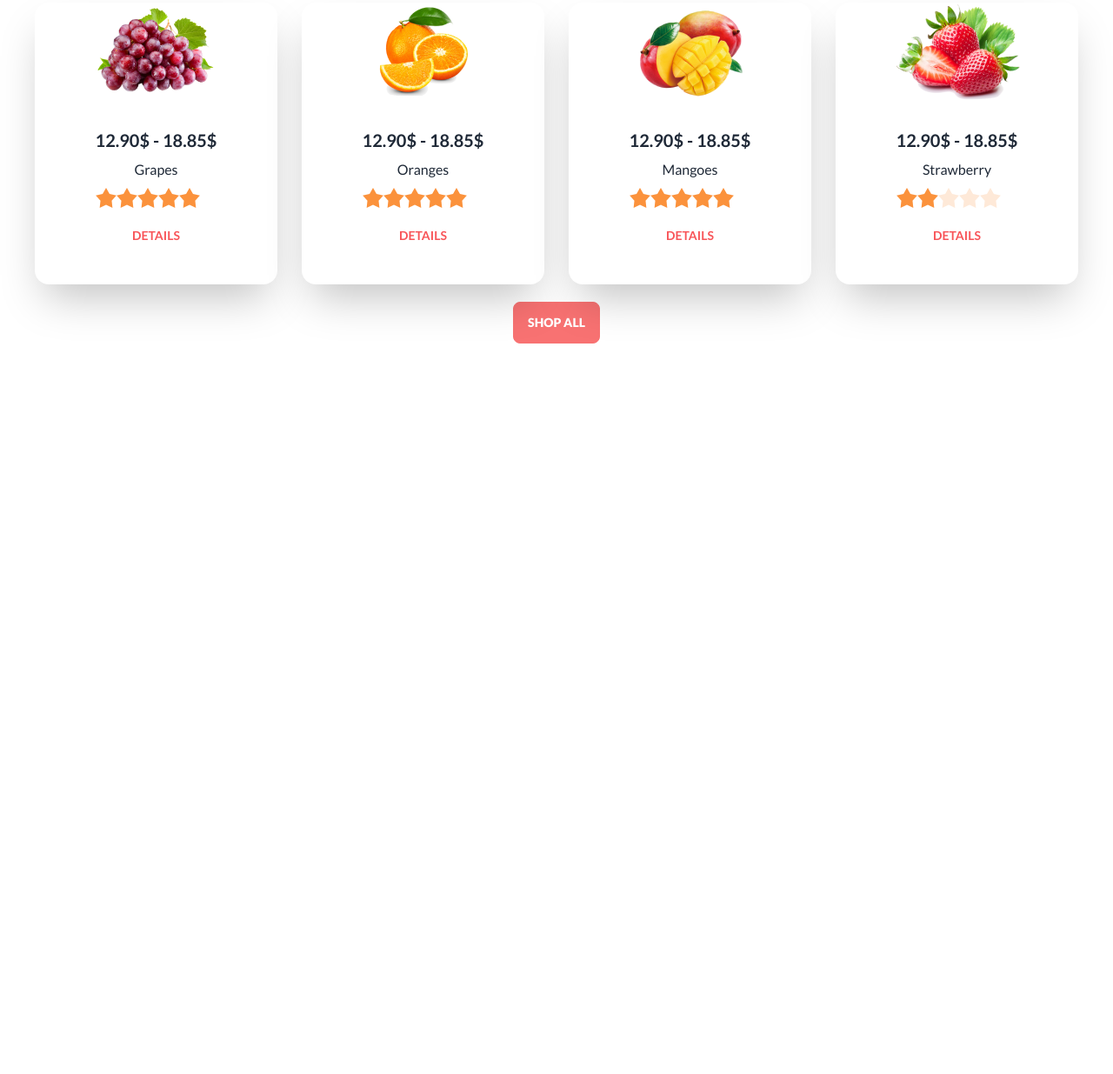
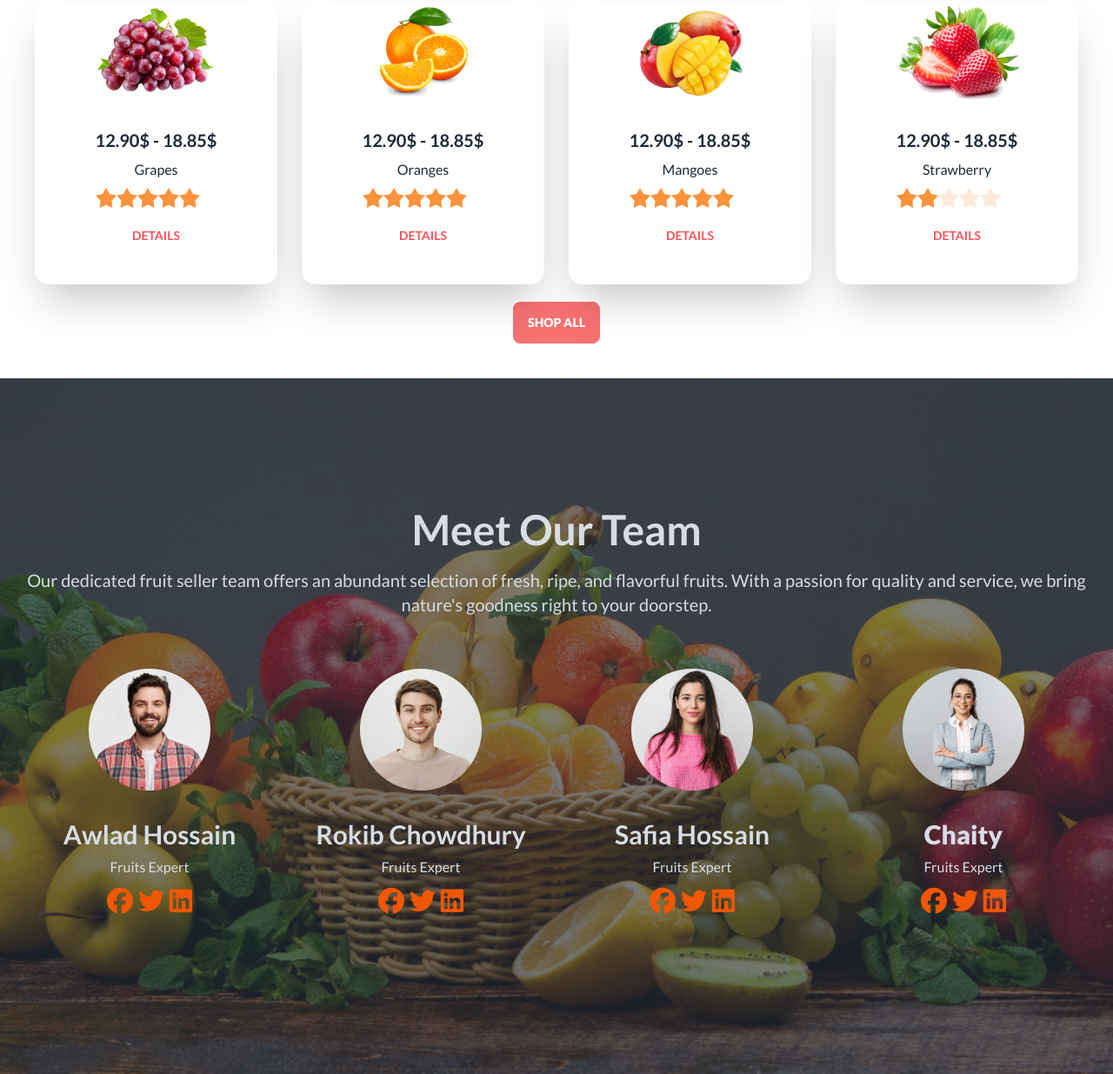
Before and after one commit to ShahriarZe/fruit-ninja, a plain HTML site: page index.html in a window 1280 px wide. Shown: the part 1463-2698 px from the top of the page at 87% size. Before the commit the page ends 1858 px from the top, so only its background shows below. Drawn offline with nearby package versions, Linux system fonts and the light colour scheme.

Commit message:
team section added

```diff
--- a/index.html
+++ b/index.html
@@ -431,6 +431,77 @@
                 <button class="btn btn-error text-white font-extrabold ">Shop All</button>
             </div>
         </section>
+
+        <!-- Meet The Teams Part -->
+
+        <section class="mt-10">
+            <div class="hero min-h-screen" style="background-image: url('./images/banner1.png');">
+                <div class="hero-overlay bg-opacity-60"></div>
+                <div class="hero-content text-center text-neutral-content">
+                    <div class="">
+                        <h1 class="mb-5 text-5xl font-bold">Meet Our Team </h1>
+                        <p class="mb-5 text-xl">Our dedicated fruit seller team offers an abundant selection of fresh, ripe, and
+                            flavorful fruits. With a passion for quality and service, we bring nature's goodness right
+                            to your doorstep.</p>
+                        <div class="grid grid-cols-1 lg:grid-cols-4 items-center justify-center">
+                            <div class="card ">
+                                <figure class="px-10 pt-10">
+                                    <img src="./images/member1.png" alt="Shoes" class="rounded-xl" />
+                                </figure>
+                                <div class="card-body items-center text-center">
+                                    <h2 class="card-title text-3xl">Awlad Hossain</h2>
+                                    <p>Fruits Expert</p>
+                                    <p class="text-3xl"><i class="fa-brands fa-facebook" style="color: #f05705;"></i>
+                                        <i class="fa-brands fa-twitter" style="color: #f05705;"></i>
+                                        <i class="fa-brands fa-linkedin" style="color: #f05705;"></i>
+                                    </p>
+                                </div>
+                            </div>
+                            <div class="card ">
+                                <figure class="px-10 pt-10">
+                                    <img src="./images/member3.png" alt="Shoes" class="rounded-xl" />
+                                </figure>
+                                <div class="card-body items-center text-center">
+                                    <h2 class="card-title  text-3xl">Rokib Chowdhury</h2>
+                                    <p>Fruits Expert</p>
+                                    <p class="text-3xl"><i class="fa-brands fa-facebook" style="color: #f05705;"></i>
+                                        <i class="fa-brands fa-twitter" style="color: #f05705;"></i>
+                                        <i class="fa-brands fa-linkedin" style="color: #f05705;"></i>
+                                    </p>
+                                </div>
+                            </div>
+                            <div class="card   ">
+                                <figure class="px-10 pt-10">
+                                    <img src="./images/member2.png" alt="Shoes" class="rounded-xl" />
+                                </figure>
+                                <div class="card-body  items-center text-center">
+                                    <h2 class="card-title  text-3xl">Safia Hossain</h2>
+                                    <p>Fruits Expert</p>
+                                    <p class="text-3xl"><i class="fa-brands fa-facebook" style="color: #f05705;"></i>
+                                        <i class="fa-brands fa-twitter" style="color: #f05705;"></i>
+                                        <i class="fa-brands fa-linkedin" style="color: #f05705;"></i>
+                                    </p>
+                                </div>
+                            </div>
+                            <div class="card   ">
+                                <figure class="px-10 pt-10">
+                                    <img src="./images/member4.png" alt="Shoes" class="rounded-xl" />
+                                </figure>
+                                <div class="card-body items-center text-center">
+                                    <h2 class="card-title text-3xl font-extrabold">Chaity</h2>
+                                    <p>Fruits Expert</p>
+                                    <p class="text-3xl"><i class="fa-brands fa-facebook" style="color: #f05705;"></i>
+                                        <i class="fa-brands fa-twitter" style="color: #f05705;"></i>
+                                        <i class="fa-brands fa-linkedin" style="color: #f05705;"></i>
+                                    </p>
+                                </div>
+                            </div>
+                        </div>
+                    </div>
+                </div>
+            </div>
+            </div>
+        </section>
     </main>
 
 </body>
```
